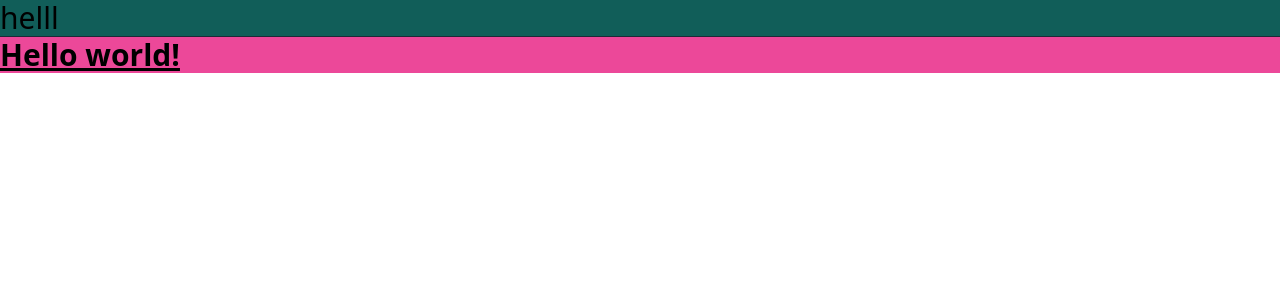
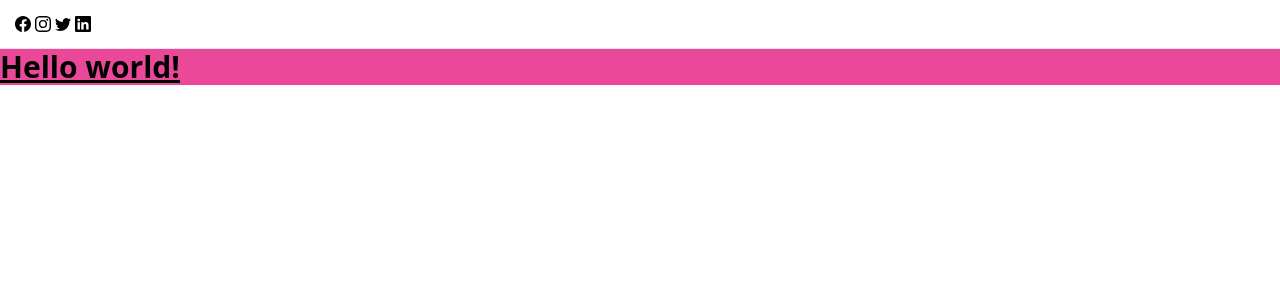
Before and after one commit to edenWerke/shopping-website, a Next.js app: page / in a window 1280 px wide. Shown: the top 300 px of the page. Built offline with nearby package versions, Linux system fonts and the light colour scheme.

Commit message:
adding Icons

```diff
--- a/app/components/HeaderTop.tsx
+++ b/app/components/HeaderTop.tsx
@@ -1,11 +1,24 @@
-import React from 'react'
-
+import React from 'react';
+import { BsFacebook } from "react-icons/bs"
+import { RiInstagramFill } from "react-icons/ri";
+import { BsInstagram } from "react-icons/bs";
+import { BsTwitter } from "react-icons/bs";
+import { BsLinkedin } from "react-icons/bs";
 const HeaderTop = () => {
   return (
-    <div className="border-b border-gray-800 hidden sm:block">
-        <div className='text-3xl bg-teal-800'>helll</div>
+    <div className="border-b border-gray-200 hidden sm:block">
+      <div className="container py-4">
+        <div className="flex justify-between items-center">
+          <div className="hidden lg:flex gap-1">
+            <div className='header_top_icon_wrapper'><BsFacebook /></div>
+            <div className='header_top_icon_wrapper'><BsInstagram /></div>
+            <div className='header_top_icon_wrapper'><BsTwitter /></div>
+            <div className='header_top_icon_wrapper'><BsLinkedin /></div>
+          </div>
+        </div>
+      </div>
     </div>
-  )
+  );
 }
 
-export default HeaderTop
+export default HeaderTop;
```
